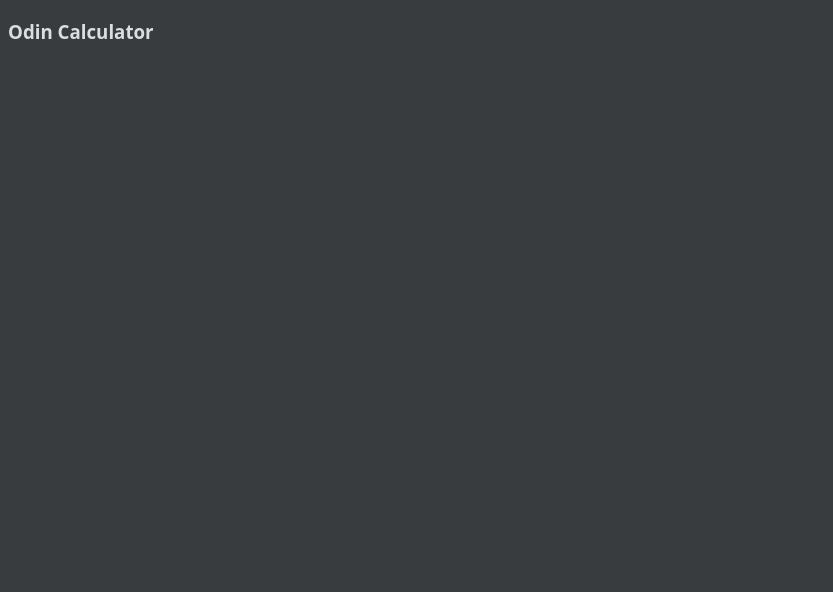
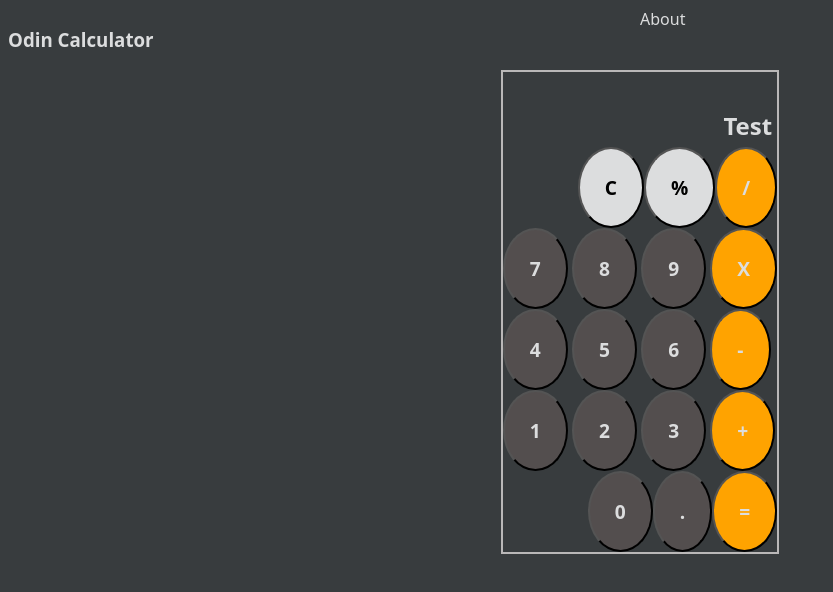
Before and after one commit to charles-lao/calculator, a plain HTML site: page index.html in a window 1280 px wide. Shown: the whole page, without its empty margins (0-833 px from the left). Drawn offline with Linux system fonts and the light colour scheme.

Commit message:
Create initial calculator design

```diff
--- a/index.html
+++ b/index.html
@@ -15,10 +15,47 @@
             <div id="nav-left">
                 <a href="#"><h3>Odin Calculator</h3></a>
             </div>
+            <div id="nav-right">
+                <a href="#">About</a>
+            </div>
         </header>
 
         <div id="app-container">
-
+            <div id="app">
+                <div id="display">
+                    Test
+                </div>
+                <div id="buttons">
+                    <div id="btn-row1">
+                        <input type="button" value="C" class="white-btns wide-btns">
+                        <input type="button" value="%" class="white-btns">
+                        <input type="button" value="/" class="orange-btns">
+                    </div>
+                    <div id="btn-row2">
+                        <input type="button" value="7" class="grey-btns">
+                        <input type="button" value="8" class="grey-btns">
+                        <input type="button" value="9" class="grey-btns">
+                        <input type="button" value="X" class="orange-btns">
+                    </div>
+                    <div id="btn-row3">
+                        <input type="button" value="4" class="grey-btns">
+                        <input type="button" value="5" class="grey-btns">
+                        <input type="button" value="6" class="grey-btns">
+                        <input type="button" value="-" class="orange-btns">
+                    </div>
+                    <div id="btn-row4">
+                        <input type="button" value="1" class="grey-btns">
+                        <input type="button" value="2" class="grey-btns">
+                        <input type="button" value="3" class="grey-btns">
+                        <input type="button" value="+" class="orange-btns">
+                    </div>
+                    <div id="btn-row5">
+                        <input type="button" value="0" class="grey-btns wide-btns">
+                        <input type="button" value="." class="grey-btns">
+                        <input type="button" value="=" class="orange-btns">
+                    </div>
+                </div>
+            </div>
         </div>
 
         <footer>
--- a/style.css
+++ b/style.css
@@ -1,4 +1,5 @@
 * {
+    //border: 1px solid red;
     color: #dcddde;
     font-family: system-ui, -apple-system, BlinkMacSystemFont, 'Segoe UI', Roboto, Oxygen, Ubuntu, Cantarell, 'Open Sans', 'Helvetica Neue', sans-serif;
 }
@@ -14,3 +15,74 @@ h3 {
 body {
     background-color: #383c3e;
 }
+
+#container {
+    display: flex;
+    flex-direction: column;
+}
+
+header {
+    display: flex;
+    flex-direction: row;
+}
+
+#nav-left, #nav-right {
+    display: flex;
+    flex: 1;
+}
+
+#app-container {
+
+    display: flex;
+    color: #eaecec;
+    flex-direction: column;
+    align-items: center;
+    justify-content: center;
+
+}
+
+#app {
+    border: 2px solid #bab8b8;
+}
+
+#display {
+    height: 70px;
+    display: flex;
+    flex-direction: column-reverse;
+    align-items: flex-end;
+    font-size: x-large;
+    font-weight: bolder;
+    padding-right: 5px;
+    padding-bottom: 5px;
+}
+
+#buttons {
+    display: flex;
+    flex-direction: column;
+}
+
+#btn-row1, #btn-row5 {
+    display: flex;
+    justify-content: flex-end;
+}
+
+
+.orange-btns, .white-btns, .grey-btns {
+    border-radius: 50%;
+    padding: 25px;
+    font-size: 120%;
+    font-weight: bolder;
+}
+
+.orange-btns {
+    background-color: #ffa300;
+}
+
+.white-btns{
+    background-color: #dcddde;
+    color: #000000;
+}
+
+.grey-btns {
+    background-color: #534e4e;
+}
```
